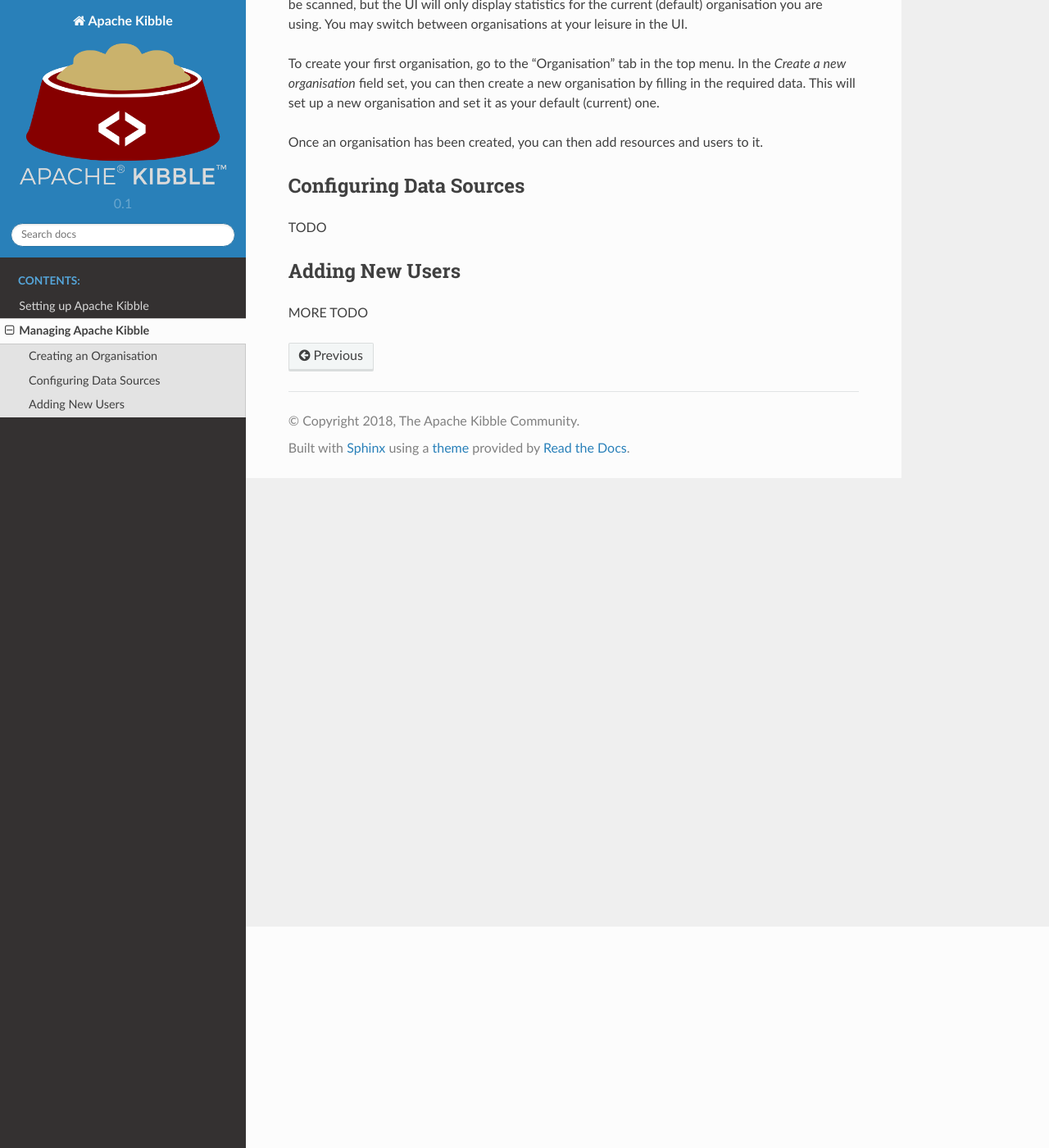
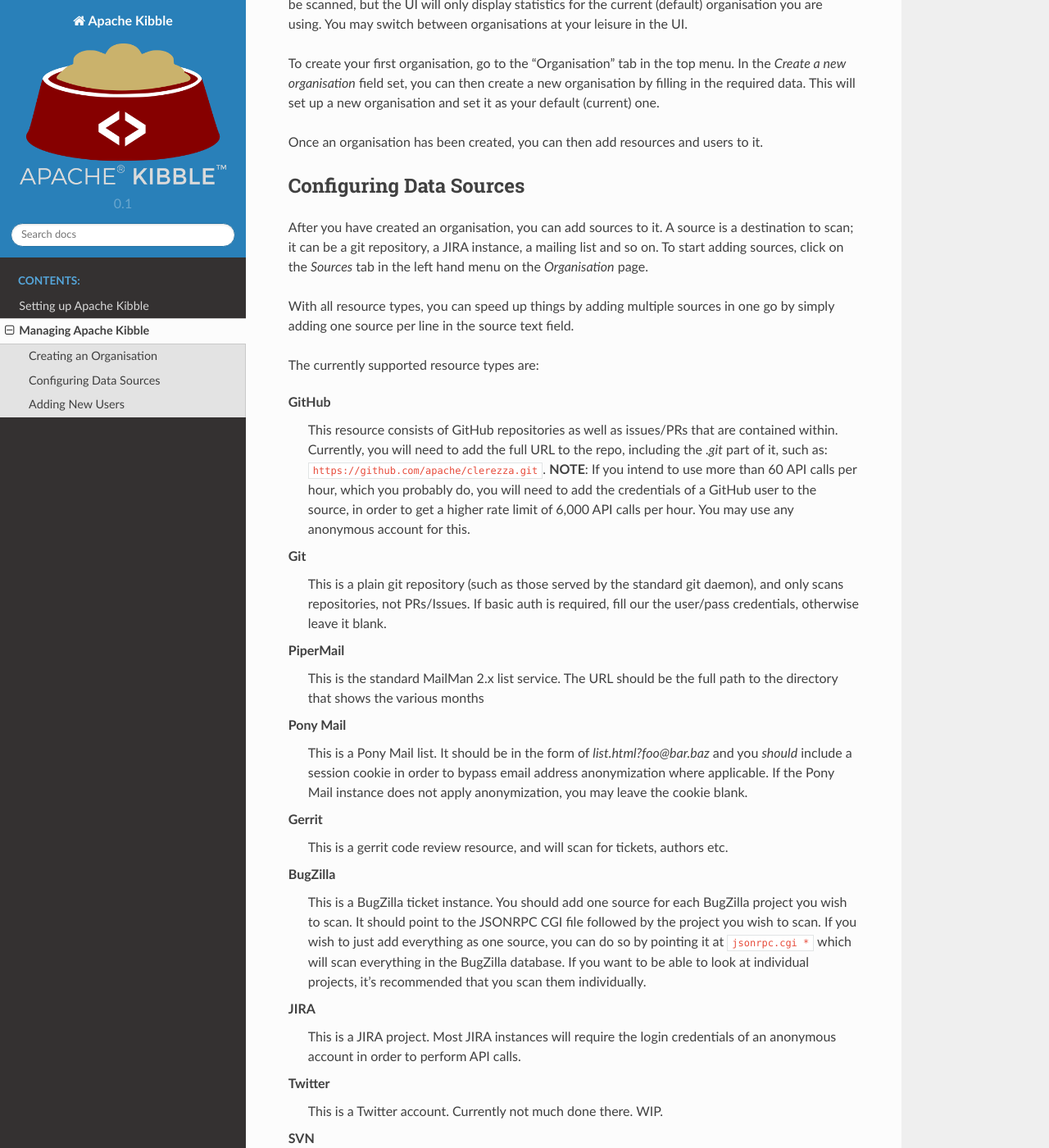
Before and after one commit to apache/kibble-1, a Sphinx documentation site: the page built from docs/source/managing.rst, in a window 1280 px wide and 1400 px high, scrolled down 270 px. Shown: the whole window at 82% size. Built offline with Sphinx 7.4.7 and the Read the Docs theme 2.0.0, drawn with Linux system fonts in a browser that asks for light colours; formulas are drawn with MathJax 3; some of the changed text lies outside the part shown.

Commit message:
more docco changes

```diff
--- a/docs/source/managing.rst
+++ b/docs/source/managing.rst
@@ -31,8 +31,72 @@
 Configuring Data Sources
 ************************
 
-TODO
+After you have created an organisation, you can add sources to it.
+A source is a destination to scan; it can be a git repository, a
+JIRA instance, a mailing list and so on. To start adding sources, click
+on the `Sources` tab in the left hand menu on the `Organisation` page.
 
+With all resource types, you can speed up things by adding multiple
+sources in one go by simply adding one source per line in the source
+text field.
+
+The currently supported resource types are:
+
+GitHub
+   This resource consists of GitHub repositories as well as issues/PRs
+   that are contained within. Currently, you will need to add the full
+   URL to the repo, including the `.git` part of it, such as:
+   ``https://github.com/apache/clerezza.git``.
+   **NOTE**: If you intend to use more than 60 API calls per hour, which
+   you probably do, you will need to add the credentials of a GitHub
+   user to the source, in order to get a higher rate limit of 6,000 API
+   calls per hour. You may use any anonymous account for this.
+
+Git
+   This is a plain git repository (such as those served by the standard
+   git daemon), and only scans repositories, not PRs/Issues. If basic
+   auth is required, fill our the user/pass credentials, otherwise leave
+   it blank.
+
+PiperMail
+   This is the standard MailMan 2.x list service. The URL should be the
+   full path to the directory that shows the various months
+
+Pony Mail
+   This is a Pony Mail list. It should be in the form of
+   `list.html?foo@bar.baz` and you *should* include a session cookie in
+   order to bypass email address anonymization where applicable. If the
+   Pony Mail instance does not apply anonymization, you may leave the
+   cookie blank.
+
+Gerrit
+   This is a gerrit code review resource, and will scan for tickets,
+   authors etc.
+
+BugZilla
+   This is a BugZilla ticket instance. You should add one source for
+   each BugZilla project you wish to scan. It should point to the
+   JSONRPC CGI file followed by the project you wish to scan.
+   If you wish to just add everything as one source,
+   you can do so by pointing it at ``jsonrpc.cgi *`` which will scan
+   everything in the BugZilla database. If you want to be able to
+   look at individual projects, it's recommended that you scan them
+   individually.
+
+JIRA
+   This is a JIRA project. Most JIRA instances will require the login
+   credentials of an anonymous account in order to perform API calls.
+
+Twitter
+   This is a Twitter account. Currently not much done there. WIP.
+
+SVN
+   This is a Subversion directory. It currently does nothing :(
+
+
+Once you have added the resource URLs you wish to analyse, you
+can obtain data by following the instructions in the chapter
+:ref:`runscan`
 
 ****************
 Adding New Users
--- a/docs/source/setup.rst
+++ b/docs/source/setup.rst
@@ -234,3 +235,8 @@
 resource that matches the appropriate type. The collected data will be
 pushed to the main data server and be available for visualizations
 instantly.
+
+It may be worth your while to run the scanner inside a timer wrapper,
+as such: ``time python3 src/kibble-scanner.py`` in order to gauge the
+amount of time a scan will take, and adjusting your cron jobs to match
+this.
```
Also changed, not shown: other parts of docs/source/setup.rst (+1 -0 lines).
